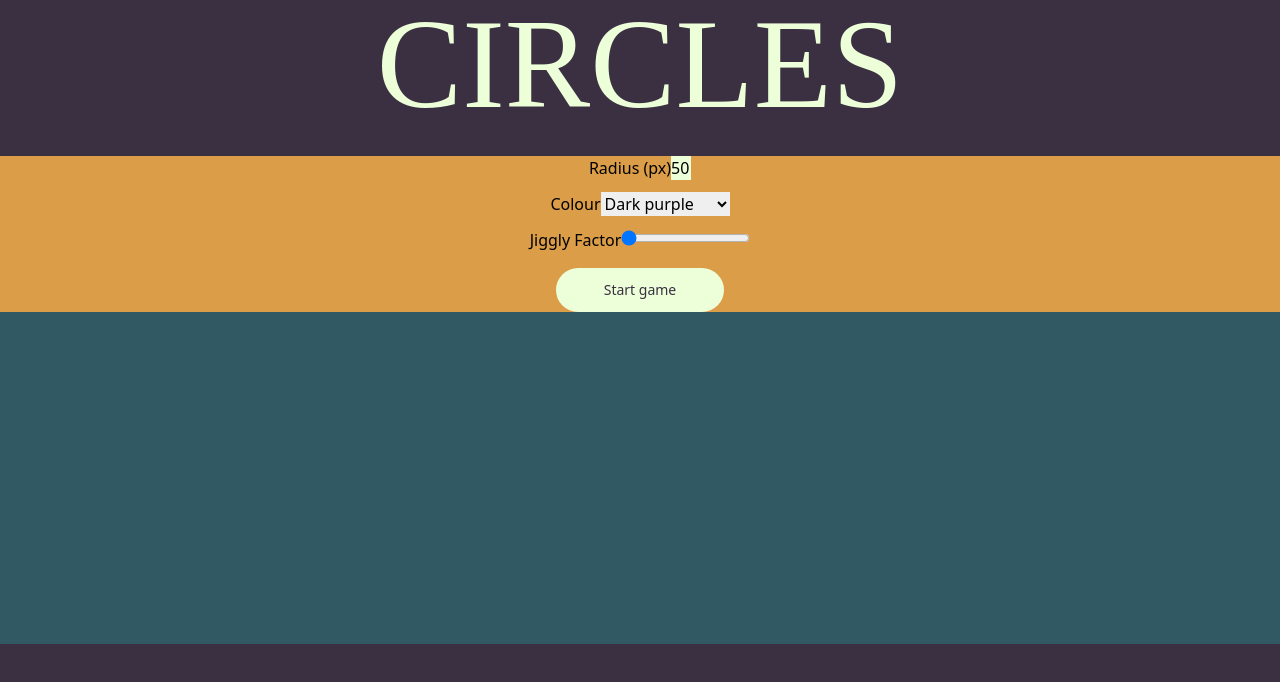
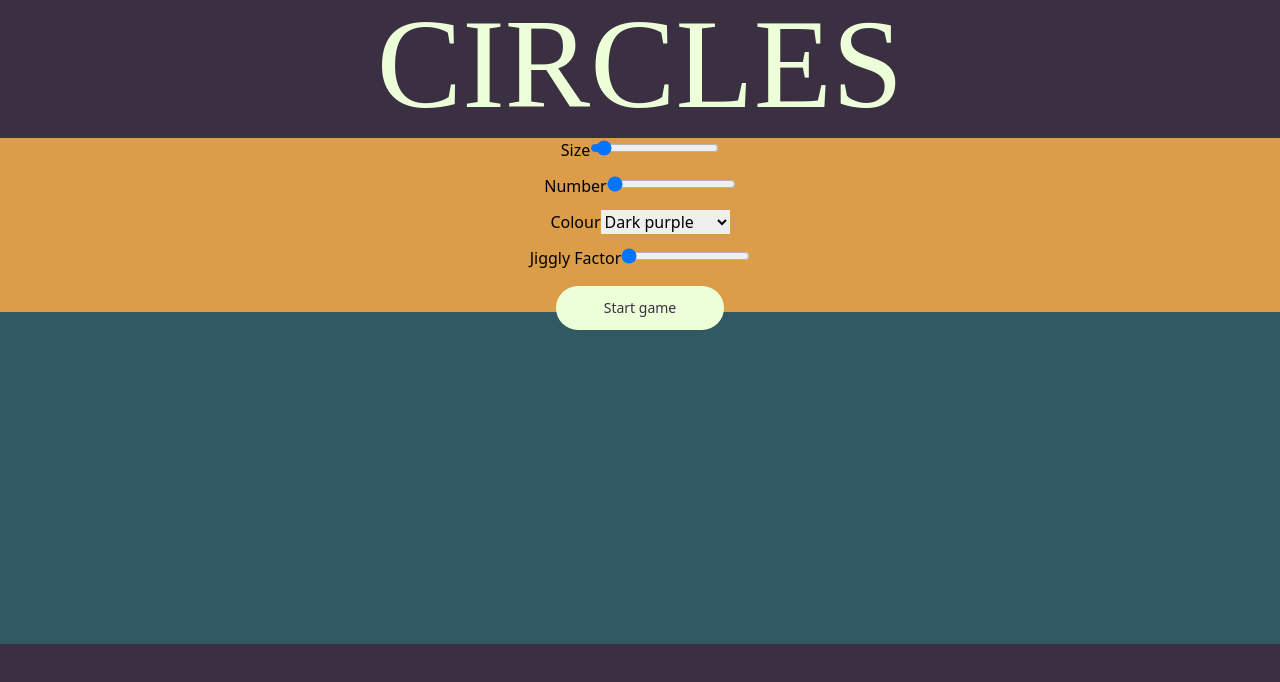
Before and after one commit to r-pal/circles, a React (Create React App) app: page / in a window 1280 px wide. Shown: the top 682 px of the page. Built offline with nearby package versions, Linux system fonts and the light colour scheme; a web font is replaced by a local one.

Commit message:
game won and lost

```diff
--- a/src/components/CircleSettings.tsx
+++ b/src/components/CircleSettings.tsx
@@ -1,6 +1,6 @@
 import { useForm, SubmitHandler } from "react-hook-form";
 import { Colour } from "./Types";
-import { useState } from "react";
+import { useEffect, useState } from "react";
 import { colours } from "../constants/colours";
 import Button from "./Button";
 import Sketch from "./Sketch";
@@ -10,10 +10,13 @@ type CircleSettingsProps = {};
 
 export type Inputs = {
   radius: number;
+  instances: number;
   colour: Colour;
 };
 
 const CircleSettings: React.FC<CircleSettingsProps> = () => {
+  const [gameResult, setGameResult] = useState<"won" | "lost">();
+  const [wins, setWins] = useState(0);
   const [circleSketch, setCircleSketch] = useState<Inputs>();
   const [selectedColour, setSelectedColour] = useState("");
   const [jiggliness, setJiggliness] = useState(0);
@@ -22,6 +25,17 @@ const CircleSettings: React.FC<CircleSettingsProps> = () => {
     setCircleSketch(data);
     console.log(data);
   };
+  // let wins = 0;
+
+  useEffect(() => {
+    if (gameResult === "won") {
+      setWins(wins + 1);
+    }
+    if (wins === 3) {
+      //enter winner board
+    }
+  }, [gameResult]);
+  console.log("wins: ", wins);
 
   return (
     <div>
@@ -29,14 +43,29 @@ const CircleSettings: React.FC<CircleSettingsProps> = () => {
         <form onSubmit={handleSubmit(onSubmit)}>
           <div className="w-full bg-[#DB9D47] flex flex-col items-center gap-3">
             <div>
-              Radius (px)
+              Size
               <input
-                required
-                id="radius"
-                placeholder="Enter radius in px"
+                type="range"
+                step="50"
+                min="10"
+                max="1010"
+                className="range range-md border-[#EDFFD9]"
+                id="size"
                 defaultValue={50}
                 {...register("radius")}
-                className="w-5 bg-[#EDFFD9]"
+              />
+            </div>
+            <div>
+              Number
+              <input
+                type="range"
+                step="1"
+                min="1"
+                max="100"
+                className="range range-md bg-[#EDFFD9]"
+                id="instances"
+                defaultValue={1}
+                {...register("instances")}
               />
             </div>
             <div>
@@ -75,15 +104,31 @@ const CircleSettings: React.FC<CircleSettingsProps> = () => {
             </div>
           </div>
           <div className="flex flex-col gap-4 w-full text-center pt-4">
-            <button type="submit">
-              <Button text="Start game" />
-            </button>
+            {gameResult ? (
+              <button onClick={() => setGameResult(undefined)}>
+                <Button text="Reset" />
+              </button>
+            ) : (
+              <button type="submit">
+                <Button text="Start game" />
+              </button>
+            )}
           </div>
         </form>
       </div>
       <div className="bg-[#315964]">
-        {circleSketch && (
-          <Sketch circleSketch={circleSketch} jiggliness={jiggliness} />
+        {circleSketch && gameResult === undefined && (
+          <Sketch
+            circleSketch={circleSketch}
+            jiggliness={jiggliness}
+            setGameResult={setGameResult}
+          />
+        )}
+        {gameResult === "won" && (
+          <h1 className="text-[#EDFFD9] text-9xl text-center ">WINNER</h1>
+        )}
+        {gameResult === "lost" && (
+          <h1 className="text-[#EDFFD9] text-9xl text-center ">YOU LOSE</h1>
         )}
       </div>
     </div>
--- a/src/components/Sketch.tsx
+++ b/src/components/Sketch.tsx
@@ -4,9 +4,14 @@ import { Inputs } from "./CircleSettings";
 type SketchProps = {
   circleSketch: Inputs;
   jiggliness: number;
+  setGameResult: (value: "won" | "lost" | undefined) => void;
 };
 
-const Sketch: React.FC<SketchProps> = ({ circleSketch, jiggliness }) => {
+const Sketch: React.FC<SketchProps> = ({
+  circleSketch,
+  jiggliness,
+  setGameResult,
+}) => {
   const diameter = circleSketch.radius * 2;
   const canvasWidth = () => {
     if (window.innerWidth > 200) {
@@ -30,24 +35,33 @@ const Sketch: React.FC<SketchProps> = ({ circleSketch, jiggliness }) => {
     s.setup = () => {
       s.createCanvas(canvasWidth(), canvasHeight());
       x = s.random(0, s.width);
-      y = s.random(0, s.height);
+      y = s.random(s.height / 2, s.height / 3);
     };
 
     s.draw = () => {
       s.background(50, 89, 100);
+      console.log(s.height);
       n = 6;
       for (let i = 0; i < n; i++) {
         s.ellipse(x, y, diameter, diameter);
         s.fill(circleSketch.colour);
+        // jiggling
         x = x + s.random(-jiggliness, jiggliness);
-        y = y + s.random(-3 * jiggliness, 3 * jiggliness);
-        // in case it jiggles off screen:
+        y = y + s.random(-jiggliness, jiggliness);
+        // lose condition
         if (y < 0) {
-          y = s.height;
+          setGameResult("lost");
         }
+        // win condition
+        if (y >= s.height) {
+          setGameResult("won");
+        }
+        // in case it jiggles off screen x-axis:
         if (x < 0) {
           x = s.width;
         }
+        //
+        y = y - 1;
       }
     };
 
@@ -55,7 +69,7 @@ const Sketch: React.FC<SketchProps> = ({ circleSketch, jiggliness }) => {
       let d = s.dist(s.mouseX, s.mouseY, x, y);
       if (d < diameter) {
         console.log("pressed");
-        y = y + 50;
+        y = y + 100;
       }
     };
   };
```
